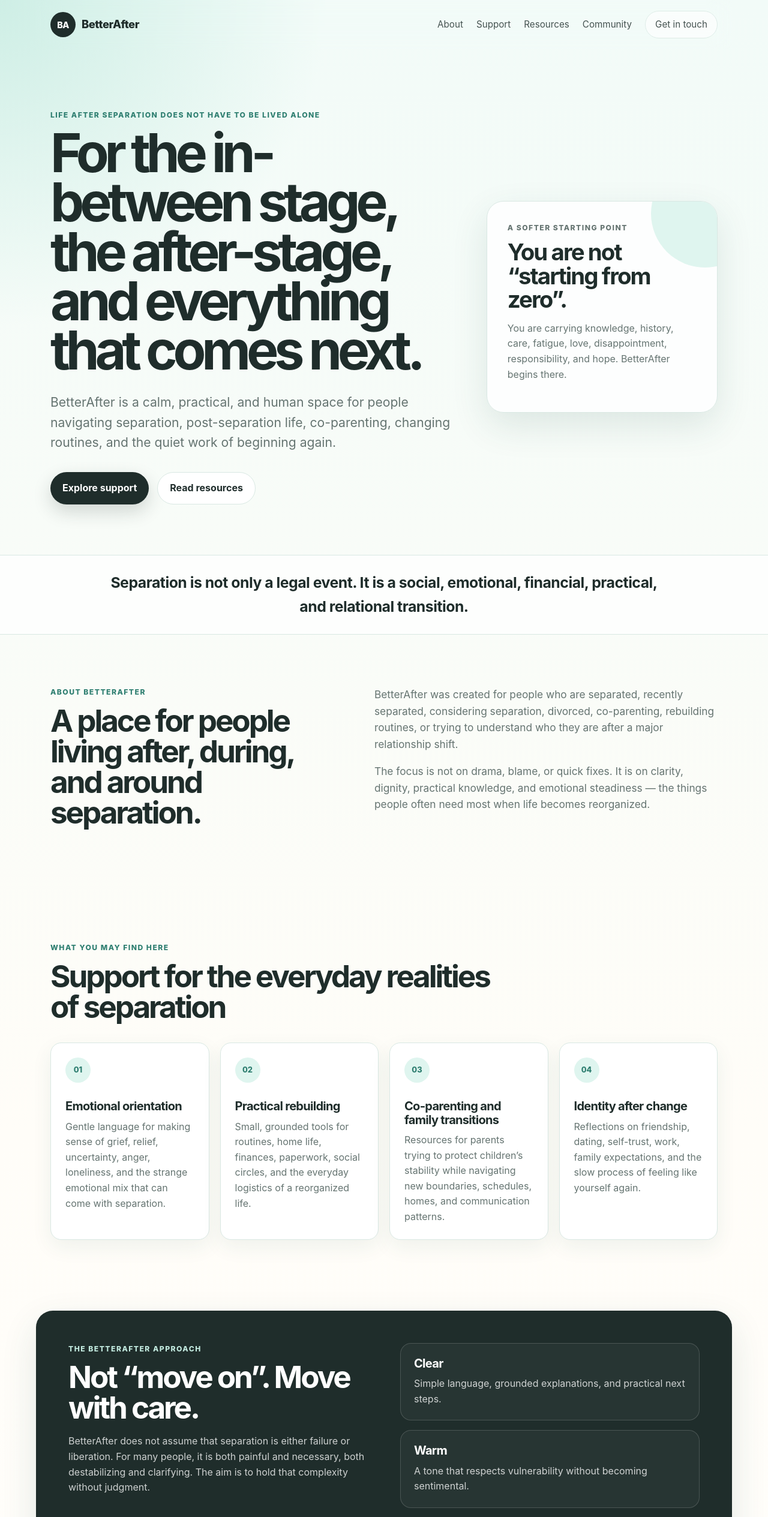
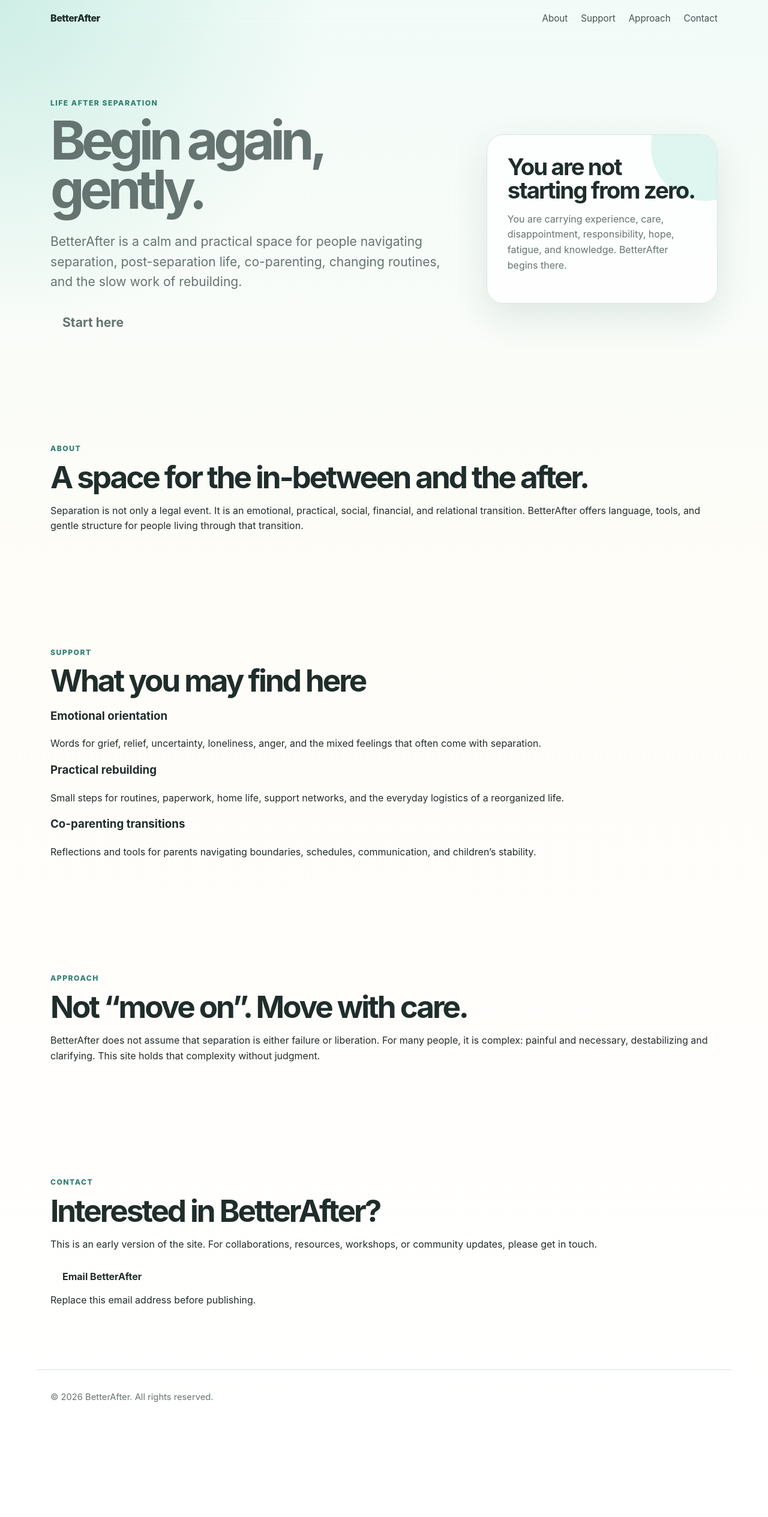
Before and after one commit to InbarLivnat/betterafter, a plain HTML site: page index.html in a window 1280 px wide. Shown: the top 2529 px of the page at 60% size. After the commit the page ends 2402 px from the top, so only its background shows below. Drawn offline with Linux system fonts and the light colour scheme.

Commit message:
Refactor index.html for improved content and layout
Updated the content and structure of the index.html file to enhance clarity and user experience.

```diff
--- a/index.html
+++ b/index.html
@@ -4,242 +4,111 @@
   <meta charset="UTF-8" />
   <meta name="viewport" content="width=device-width, initial-scale=1.0" />
 
-  <title>BetterAfter | Support After Separation</title>
-  <meta name="description" content="BetterAfter is a gentle, practical space for people navigating separation, post-separation life, co-parenting, identity, and rebuilding after a major relationship change." />
-  <meta name="keywords" content="separation, post-separation, divorce support, co-parenting, rebuilding life, relationship transition, BetterAfter" />
-  <meta name="author" content="BetterAfter" />
-
-  <meta property="og:title" content="BetterAfter | Support After Separation" />
-  <meta property="og:description" content="A practical and compassionate space for people navigating life after separation." />
-  <meta property="og:type" content="website" />
-  <meta property="og:image" content="assets/og-image.jpg" />
+  <title>BetterAfter</title>
+  <meta name="description" content="BetterAfter is a gentle, practical space for people navigating life after separation." />
 
   <link rel="stylesheet" href="styles.css" />
 </head>
 
 <body>
   <header class="site-header">
-    <a class="logo" href="#top" aria-label="BetterAfter home">
-      <span class="logo-mark">BA</span>
-      <span class="logo-text">BetterAfter</span>
-    </a>
+    <div class="logo">BetterAfter</div>
 
-    <nav class="main-nav" aria-label="Main navigation">
+    <nav class="main-nav">
       <a href="#about">About</a>
       <a href="#support">Support</a>
-      <a href="#resources">Resources</a>
-      <a href="#community">Community</a>
-      <a href="#contact" class="nav-button">Get in touch</a>
+      <a href="#approach">Approach</a>
+      <a href="#contact">Contact</a>
     </nav>
   </header>
 
-  <main id="top">
+  <main>
     <section class="hero">
-      <div class="hero-content">
-        <p class="eyebrow">Life after separation does not have to be lived alone</p>
-        <h1>For the in-between stage, the after-stage, and everything that comes next.</h1>
-        <p class="hero-text">
-          BetterAfter is a calm, practical, and human space for people navigating separation,
-          post-separation life, co-parenting, changing routines, and the quiet work of beginning again.
+      <div class="hero-text">
+        <p class="eyebrow">Life after separation</p>
+        <h1>Begin again, gently.</h1>
+        <p class="lead">
+          BetterAfter is a calm and practical space for people navigating separation,
+          post-separation life, co-parenting, changing routines, and the slow work of rebuilding.
         </p>
-
-        <div class="hero-actions">
-          <a class="button primary" href="#support">Explore support</a>
-          <a class="button secondary" href="#resources">Read resources</a>
-        </div>
+        <a class="button" href="#about">Start here</a>
       </div>
 
-      <aside class="hero-card" aria-label="BetterAfter message">
-        <p class="card-label">A softer starting point</p>
-        <h2>You are not “starting from zero”.</h2>
+      <div class="hero-card">
+        <h2>You are not starting from zero.</h2>
         <p>
-          You are carrying knowledge, history, care, fatigue, love, disappointment,
-          responsibility, and hope. BetterAfter begins there.
-        </p>
-      </aside>
-    </section>
-
-    <section class="strip" aria-label="Core message">
-      <p>
-        Separation is not only a legal event. It is a social, emotional, financial,
-        practical, and relational transition.
-      </p>
-    </section>
-
-    <section id="about" class="section two-column">
-      <div>
-        <p class="section-kicker">About BetterAfter</p>
-        <h2>A place for people living after, during, and around separation.</h2>
-      </div>
-
-      <div class="section-text">
-        <p>
-          BetterAfter was created for people who are separated, recently separated,
-          considering separation, divorced, co-parenting, rebuilding routines, or trying
-          to understand who they are after a major relationship shift.
-        </p>
-        <p>
-          The focus is not on drama, blame, or quick fixes. It is on clarity, dignity,
-          practical knowledge, and emotional steadiness — the things people often need
-          most when life becomes reorganized.
+          You are carrying experience, care, disappointment, responsibility,
+          hope, fatigue, and knowledge. BetterAfter begins there.
         </p>
       </div>
     </section>
 
+    <section id="about" class="section">
+      <p class="eyebrow">About</p>
+      <h2>A space for the in-between and the after.</h2>
+      <p>
+        Separation is not only a legal event. It is an emotional, practical,
+        social, financial, and relational transition. BetterAfter offers language,
+        tools, and gentle structure for people living through that transition.
+      </p>
+    </section>
+
     <section id="support" class="section">
-      <div class="section-heading">
-        <p class="section-kicker">What you may find here</p>
-        <h2>Support for the everyday realities of separation</h2>
-      </div>
+      <p class="eyebrow">Support</p>
+      <h2>What you may find here</h2>
 
-      <div class="cards-grid">
-        <article class="info-card">
-          <span class="icon">01</span>
+      <div class="cards">
+        <article class="card">
           <h3>Emotional orientation</h3>
           <p>
-            Gentle language for making sense of grief, relief, uncertainty, anger,
-            loneliness, and the strange emotional mix that can come with separation.
+            Words for grief, relief, uncertainty, loneliness, anger, and the mixed feelings
+            that often come with separation.
           </p>
         </article>
 
-        <article class="info-card">
-          <span class="icon">02</span>
+        <article class="card">
           <h3>Practical rebuilding</h3>
           <p>
-            Small, grounded tools for routines, home life, finances, paperwork,
-            social circles, and the everyday logistics of a reorganized life.
+            Small steps for routines, paperwork, home life, support networks,
+            and the everyday logistics of a reorganized life.
           </p>
         </article>
 
-        <article class="info-card">
-          <span class="icon">03</span>
-          <h3>Co-parenting and family transitions</h3>
+        <article class="card">
+          <h3>Co-parenting transitions</h3>
           <p>
-            Resources for parents trying to protect children’s stability while
-            navigating new boundaries, schedules, homes, and communication patterns.
-          </p>
-        </article>
-
-        <article class="info-card">
-          <span class="icon">04</span>
-          <h3>Identity after change</h3>
-          <p>
-            Reflections on friendship, dating, self-trust, work, family expectations,
-            and the slow process of feeling like yourself again.
+            Reflections and tools for parents navigating boundaries, schedules,
+            communication, and children’s stability.
           </p>
         </article>
       </div>
     </section>
 
-    <section class="section soft-panel">
-      <div class="soft-panel-content">
-        <p class="section-kicker">The BetterAfter approach</p>
+    <section id="approach" class="section">
+      <p class="eyebrow">Approach</p>
       <h2>Not “move on”. Move with care.</h2>
       <p>
         BetterAfter does not assume that separation is either failure or liberation.
-          For many people, it is both painful and necessary, both destabilizing and
-          clarifying. The aim is to hold that complexity without judgment.
+        For many people, it is complex: painful and necessary, destabilizing and clarifying.
+        This site holds that complexity without judgment.
       </p>
-      </div>
-
-      <div class="principles">
-        <div>
-          <h3>Clear</h3>
-          <p>Simple language, grounded explanations, and practical next steps.</p>
-        </div>
-        <div>
-          <h3>Warm</h3>
-          <p>A tone that respects vulnerability without becoming sentimental.</p>
-        </div>
-        <div>
-          <h3>Inclusive</h3>
-          <p>Designed for different genders, family forms, and relationship histories.</p>
-        </div>
-      </div>
     </section>
 
-    <section id="resources" class="section">
-      <div class="section-heading">
-        <p class="section-kicker">Resources</p>
-        <h2>Starting points for a life in transition</h2>
-      </div>
-
-      <div class="resource-list">
-        <article class="resource-item">
-          <p class="resource-type">Guide</p>
-          <h3>First weeks after separation</h3>
-          <p>
-            What to stabilize first: sleep, food, documents, support people,
-            children’s routines, and the minimum viable version of everyday life.
-          </p>
-          <a href="#contact">Request this guide</a>
-        </article>
-
-        <article class="resource-item">
-          <p class="resource-type">Reflection</p>
-          <h3>When the relationship is over, but the family continues</h3>
-          <p>
-            A careful look at co-parenting, shared responsibilities, boundaries,
-            and the emotional labor of maintaining family life after separation.
-          </p>
-          <a href="#contact">Request this reflection</a>
-        </article>
-
-        <article class="resource-item">
-          <p class="resource-type">Checklist</p>
-          <h3>Rebuilding your support map</h3>
-          <p>
-            A practical way to identify who can help with what: listening,
-            childcare, logistics, legal questions, financial planning, and rest.
-          </p>
-          <a href="#contact">Request this checklist</a>
-        </article>
-      </div>
-    </section>
-
-    <section id="community" class="section two-column community-section">
-      <div>
-        <p class="section-kicker">Community</p>
-        <h2>From private struggle to shared knowledge.</h2>
-      </div>
-
-      <div class="section-text">
-        <p>
-          BetterAfter can grow into workshops, peer groups, curated resources,
-          professional collaborations, and public conversations about separation
-          as a meaningful life transition.
-        </p>
-        <p>
-          The goal is to create a space where people can ask ordinary but difficult
-          questions: How do I organize a new home? How do I tell people? How do I
-          protect my children? How do I date again? How do I rest?
-        </p>
-      </div>
-    </section>
-
-    <section id="contact" class="section contact-section">
-      <div class="contact-card">
-        <p class="section-kicker">Get in touch</p>
+    <section id="contact" class="section">
+      <p class="eyebrow">Contact</p>
       <h2>Interested in BetterAfter?</h2>
       <p>
-          This website is currently a starting point. For collaborations, resources,
-          workshops, or early community updates, you can send a message.
+        This is an early version of the site. For collaborations, resources,
+        workshops, or community updates, please get in touch.
       </p>
 
-        <a class="button primary" href="mailto:inbarliv@gmail.com?subject=BetterAfter%20inquiry">
-          Email BetterAfter
-        </a>
-
-        <p class="small-note">
-          Replace this email address with your own before publishing the site.
-        </p>
-      </div>
+      <a class="button" href="mailto:hello@betterafter.org">Email BetterAfter</a>
+      <p class="note">Replace this email address before publishing.</p>
     </section>
   </main>
 
   <footer class="site-footer">
     <p>© 2026 BetterAfter. All rights reserved.</p>
-    <p class="footer-note">A gentle space for life after separation.</p>
   </footer>
 </body>
 </html>
```
Lines whose indentation alone changed are shown as unchanged.
